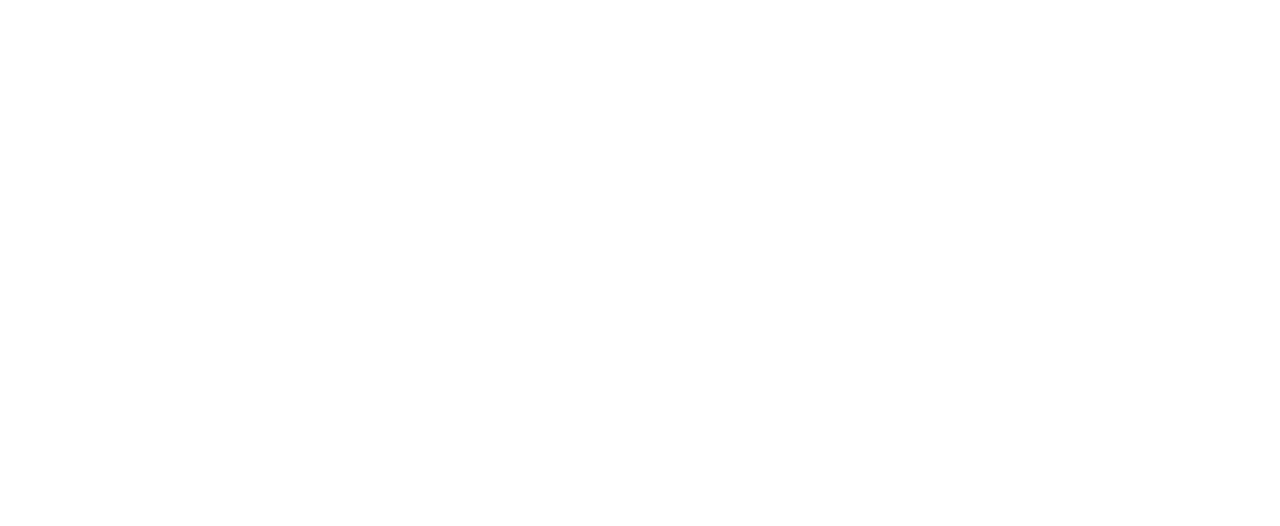
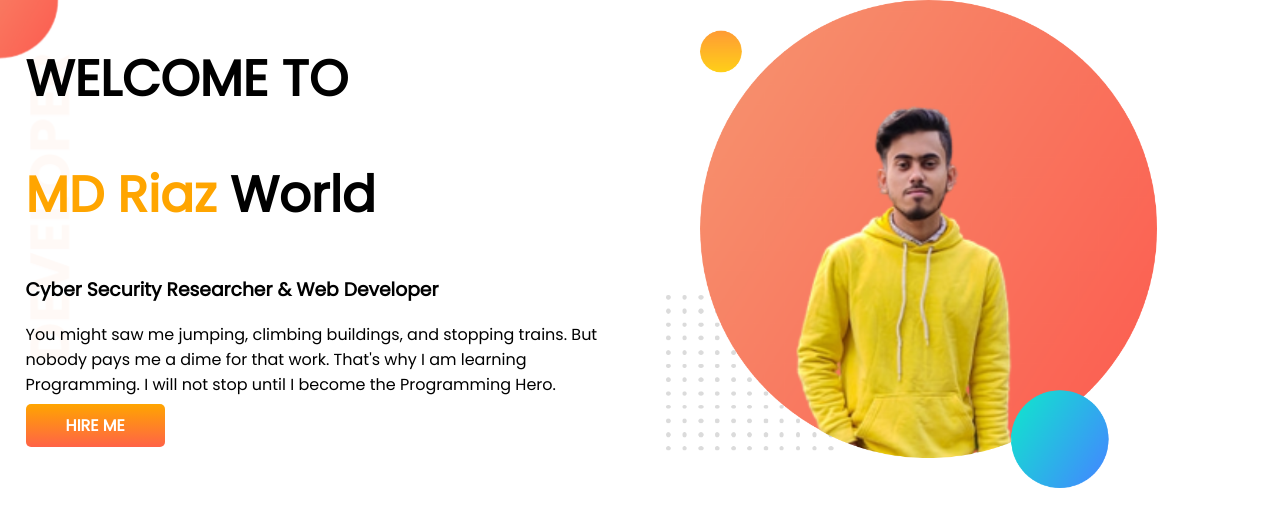
Before and after one commit to mdyiaz/developer-portfolio, a plain HTML site: page index.html in a window 1280 px wide. Drawn offline with Linux system fonts and the light colour scheme.

Commit message:
hey git lets take this file

```diff
--- a/index.html
+++ b/index.html
@@ -1,13 +1,34 @@
 <!DOCTYPE html>
 <html lang="en">
+
 <head>
     <meta charset="UTF-8">
     <meta http-equiv="X-UA-Compatible" content="IE=edge">
     <meta name="viewport" content="width=device-width, initial-scale=1.0">
     <title>Riaz Portfolio</title>
+    <link rel="preconnect" href="https://fonts.googleapis.com">
+    <link rel="preconnect" href="https://fonts.gstatic.com" crossorigin>
+    <link href="https://fonts.googleapis.com/css2?family=Poppins:wght@100;400&display=swap" rel="stylesheet">
+
     <link rel="stylesheet" href="style.css">
 </head>
+
 <body>
+    <section class="top-side-logo">
+        <div class="half-width">
+            <h1>WELCOME TO</h1>
+            <h1><span class="orange-color">MD Riaz</span> World</h1>
+            <h3>Cyber Security Researcher & Web Developer</h3>
+            <p>You might saw me jumping, climbing buildings, and stopping trains. But nobody pays me a dime for that
+                work.
+                That's why I am learning Programming. I will not stop until I become the Programming Hero.</p>
+            <a class="link-button" target="_blank" href="https://twitter.com/home">HIRE ME</a>
+        </div>
+        <div class="half-width">
+            <img src="images/my-bg(1).png" alt="MD Riaz">
+        </div>
 
+    </section>
 </body>
+
 </html>
--- a/style.css
+++ b/style.css
@@ -0,0 +1,40 @@
+body {
+    font-family: 'Poppins', sans-serif;
+    margin: 0;
+}
+
+h1 {
+    font-size: 50px;
+}
+
+.orange-color {
+    color: orange;
+}
+
+section {
+    display: flex;
+}
+
+.half-width {
+    width: 50%;
+    padding-left: 2%;
+
+}
+
+.half-width img {
+    width: 80%;
+}
+
+.link-button {
+    text-decoration: none;
+    background-image: linear-gradient(orange, tomato);
+    padding: 10px 40px;
+    border-radius: 5px;
+    color: white;
+    font-weight: 700;
+}
+
+.top-side-logo {
+    background-image: url(images/top-banner.png);
+    background-repeat: no-repeat;
+}
```
Also changed, not shown: images/dream-bg.png (added), images/exp-bg.png (added), images/jhankar.png (added), images/jhankar2.png (added), images/my-bg(1).png (added), images/my-bg2.png (added), images/top-banner.png (added), 7 other files.
